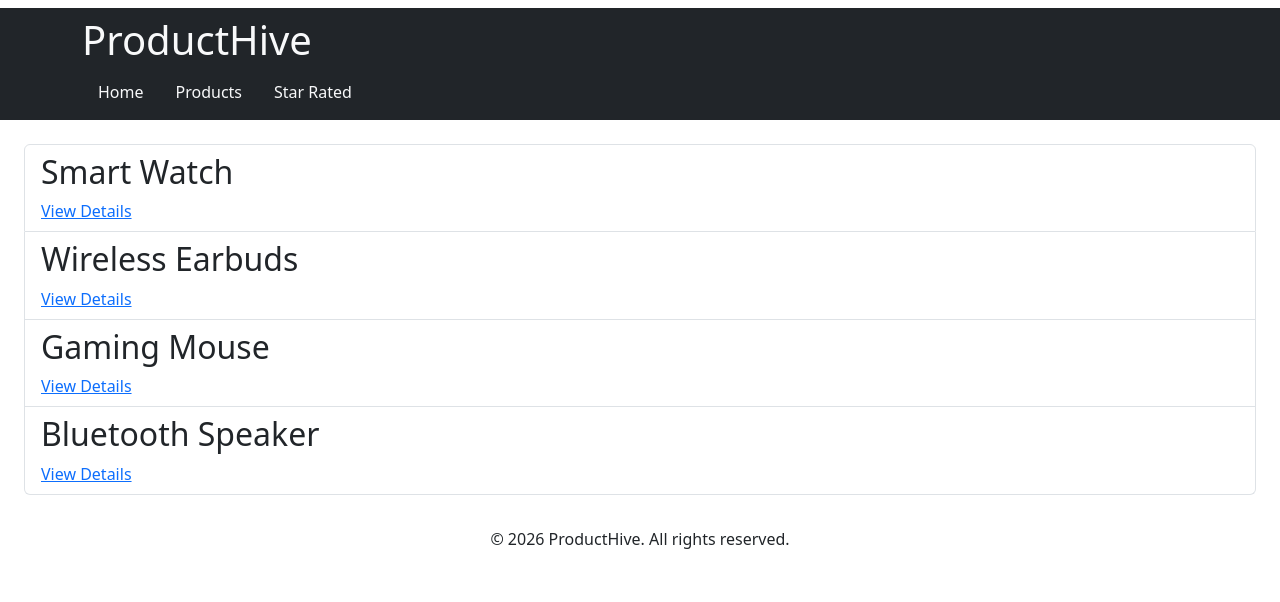
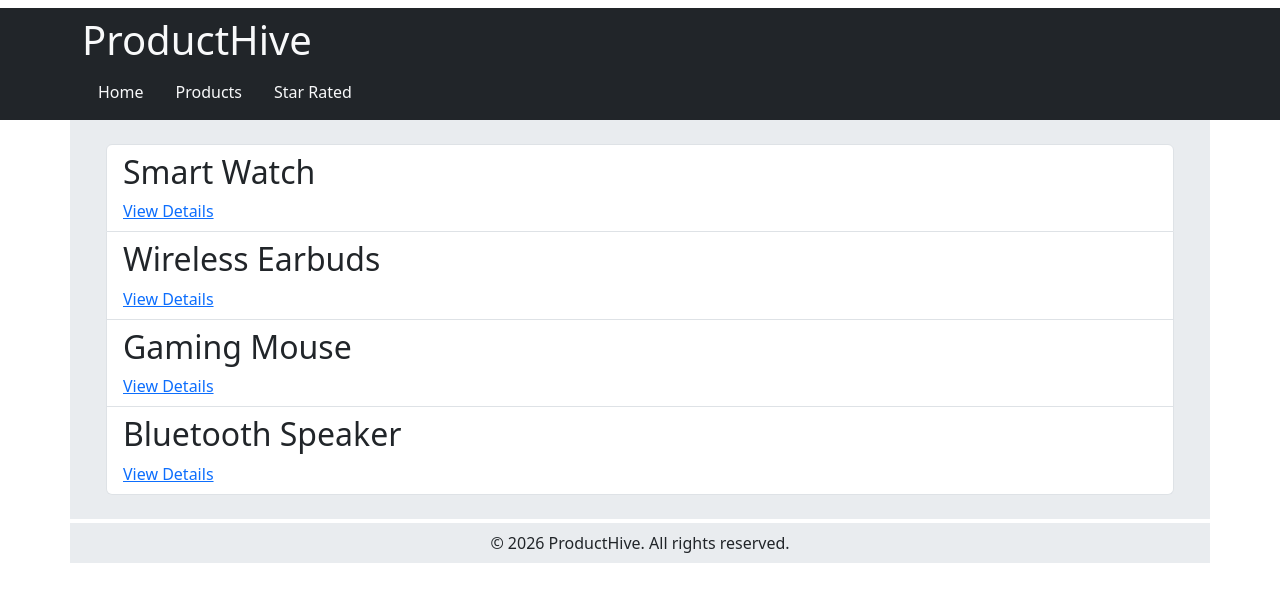
Before and after one commit to arushabind2005-star/Product--Hive, a website: page products.html in a window 1280 px wide. Drawn offline with nearby package versions, Linux system fonts and the light colour scheme.

Commit message:
added bg

```diff
--- a/products.html
+++ b/products.html
@@ -26,7 +26,7 @@
   </nav>
    </div>
   </header>
-  <main>
+  <main class="container bg-body-secondary">
     <nav>
         <ul class="list-group p-4  ">
             <li class="list-group-item">
@@ -49,6 +49,6 @@
     </nav>
 
   </main>
-  <footer class="text-center p-2">&copy 2026 ProductHive. All rights reserved.</footer>
+  <footer class="container text-center p-2 mt-1 bg-body-secondary">&copy 2026 ProductHive. All rights reserved.</footer>
 </body>
 </html>
```
Also changed, not shown: index.html (+1 -1 lines), star-rated.html (+2 -2 lines).
